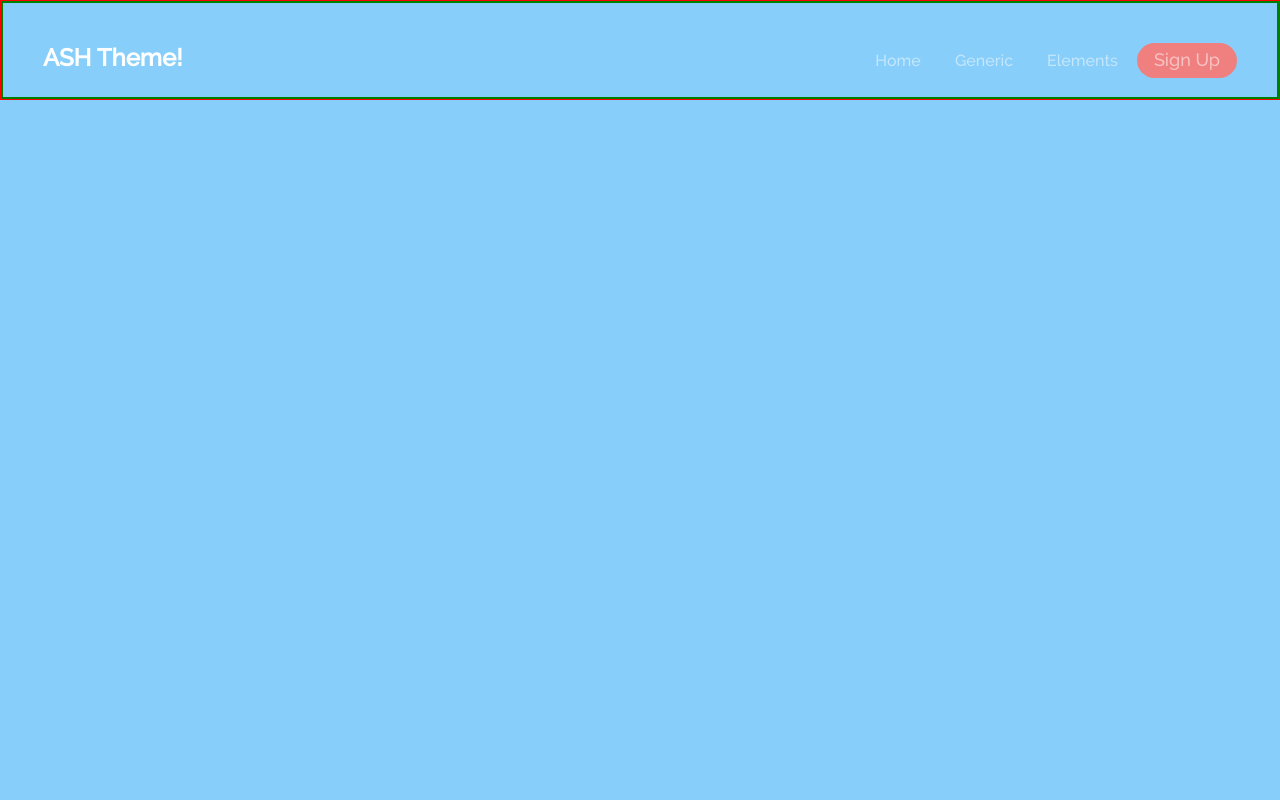
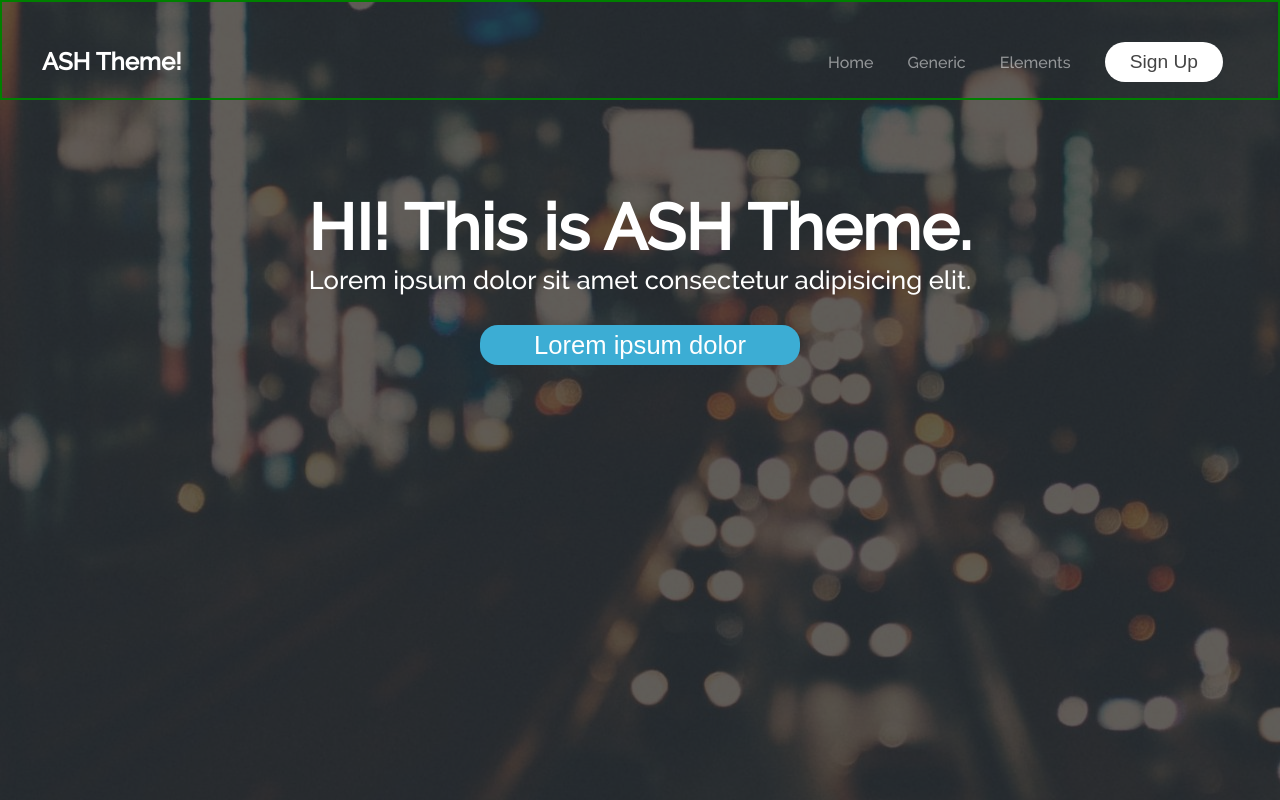
Before and after one commit to MahdiSadeghi26/ASH, a plain HTML site: page index.html in a window 1280 px wide. Drawn offline with Linux system fonts and the light colour scheme.

Commit message:
Some changes in navbar & banner section!
some changes in size of nav bar background added &
banner section styled !

```diff
--- a/index.html
+++ b/index.html
@@ -20,11 +20,15 @@
             <li><a href="index.html">Home</a></li>
             <li><a href="#">Generic</a></li>
             <li><a href="#">Elements</a></li>
-            <li class="sign-up"><a href="#">Sign Up</a></li>
+            <li><button class="btn btn-gray" type="button">Sign Up</button></li>
           </ul>
         </div>
       </div>
-      <div class="banner-content"></div>
+      <div class="banner-content">
+        <h2 class="banner-text">HI! This is ASH Theme.</h2>
+        <p>Lorem ipsum dolor sit amet consectetur adipisicing elit.</p>
+        <button class="banner-button btn-blue">Lorem ipsum dolor</button>
+      </div>
     </div>
     <div class="main"></div>
     <div class="footer"></div>
--- a/style/style.css
+++ b/style/style.css
@@ -26,48 +26,85 @@ a {
 body {
   font-family: "Raleway", "Helvetica", sans-serif;
   color: #444;
-  background-color: lightskyblue;
 }
 /* Header Section */
 .header {
   width: 100%;
-  height: 100px;
-  border: 1px solid red;
+  height: 100vh;
+  background-image: url("../img/dark_tint.png"),
+    url("../img/bokeh_car_lights_bg.jpg");
 }
 .top-menu {
   width: 100%;
   border: 2px solid green;
-  height: 100%;
+  height: 100px;
   padding: 40px;
 }
 .top-menu > h2 {
   color: #fff;
   float: left;
+  padding: 5px 0px;
 }
 .nav-menu {
   text-align: right;
 }
 .nav-menu > ul li {
-  display: inline-block;
+  display: inline;
   padding: 5px 15px;
 }
 .nav-menu > ul > li > a {
   color: rgba(255, 255, 255, 0.5);
   transition: color 0.3s ease-in-out;
 }
-.top-menu .sign-up {
-  font-size: 18px;
-  width: 100px;
-  height: 35px;
-  padding: 6px;
-  border-radius: 18px;
+.btn {
+  padding: 9px 25px;
+  border-radius: 30px;
+  border: 0;
+  color: #ffffff;
+  cursor: pointer;
   text-align: center;
-  background-color: lightcoral;
+  font-size: 1.5vw;
 }
-.top-menu .sign-up ul {
-  margin-bottom: 10px;
+.btn-gray {
+  background-color: #fff;
+  color: #444 !important;
+}
+.btn-big {
+  font-size: 2.5vw;
+}
+.btn-blue {
+  background-color: #3cadd4 !important;
+  color: #fff;
+  border: none;
+}
+.btn-dark {
+  background-color: #383b43;
 }
 /* nav menu hover */
 .nav-menu ul li a:hover {
   color: #ffffff;
 }
+/* end of nav menu */
+/* banner content Section */
+.banner-content {
+  text-align: center;
+  padding: 90px 0px;
+}
+.banner-text {
+  line-height: 110px 0px 0px 0px;
+  font-size: 5vw;
+  color: #fff;
+  font-weight: bold;
+}
+.banner-text ~ p {
+  color: #fff;
+  font-size: 2vw;
+
+}
+.banner-button {
+  font-size: 2vw;
+  width: 25vw;
+  height: 40px;
+  border-radius: 18px;
+  margin: 30px 0;
+}
```
